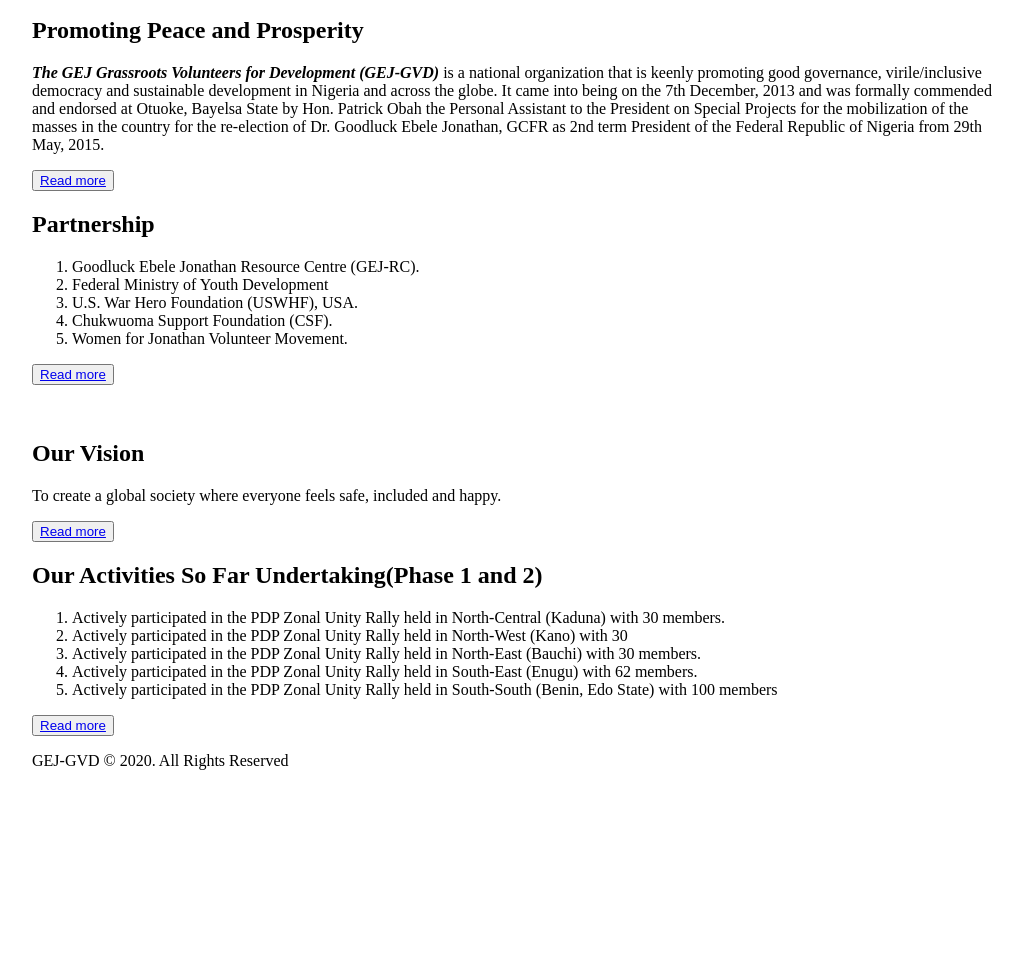
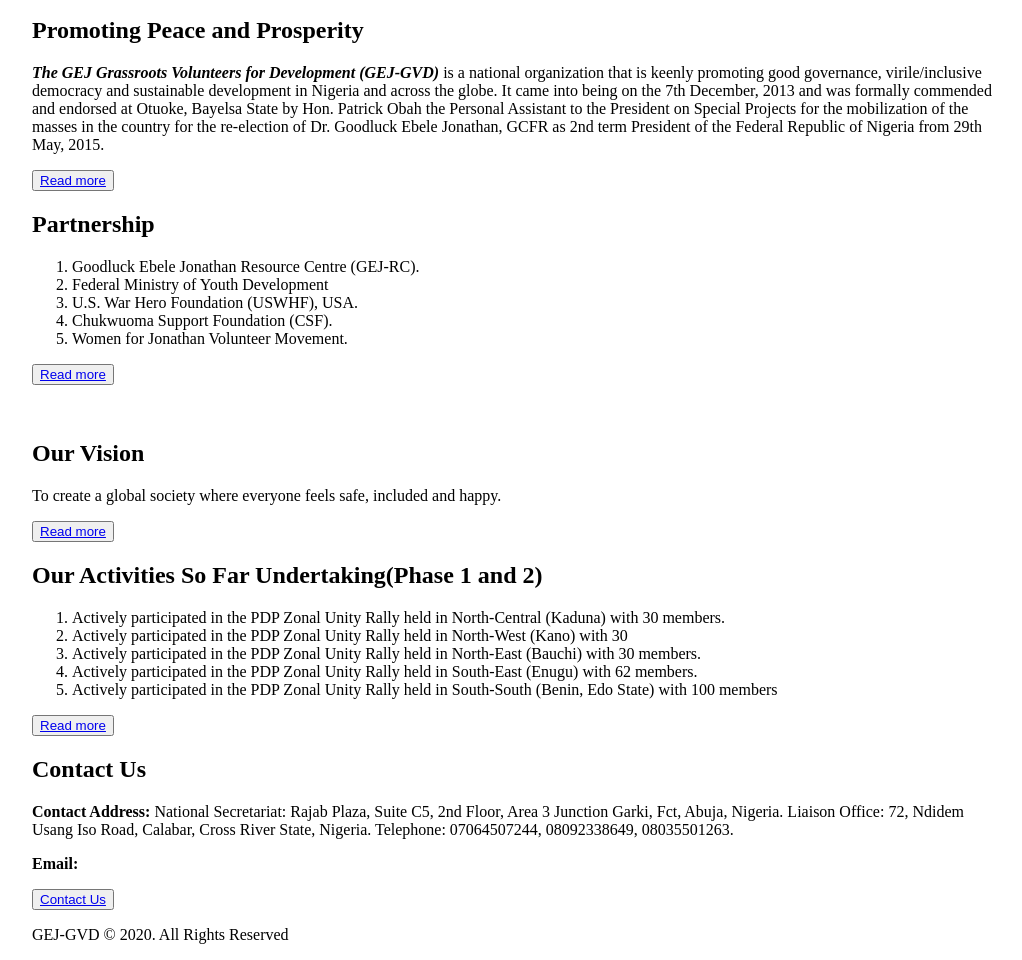
Before and after one commit to Davesplendid/gej-gvd, a plain HTML site: page index.html in a window 1280 px wide. Shown: the part 119-1079 px from the top of the page, without its empty margins (128-1150 px from the left). Before the commit the page ends 905 px from the top, so only its background shows below. Drawn offline with Linux system fonts and the light colour scheme.

Commit message:
second commit

```diff
--- a/index.html
+++ b/index.html
@@ -59,6 +59,14 @@
         </ol>
         <button><a href="activities.html">Read more</a></button>
 </section>
+<section>
+    <h2>Contact Us</h2>
+    <p><b>Contact Address:</b>  National Secretariat: Rajab Plaza, Suite C5, 2nd Floor, Area 3 Junction Garki, Fct, Abuja, Nigeria.
+        Liaison Office: 72, Ndidem Usang Iso Road, Calabar, Cross River State, Nigeria.
+        Telephone: 07064507244, 08092338649, 08035501263.
+    <p><strong>Email:</strong></p>
+    <button><a href="contact.html">Contact Us</a></button>
+</section>
     <footer>
         <p> GEJ-GVD &copy; 2020. All Rights Reserved</p>
     </footer>
```
